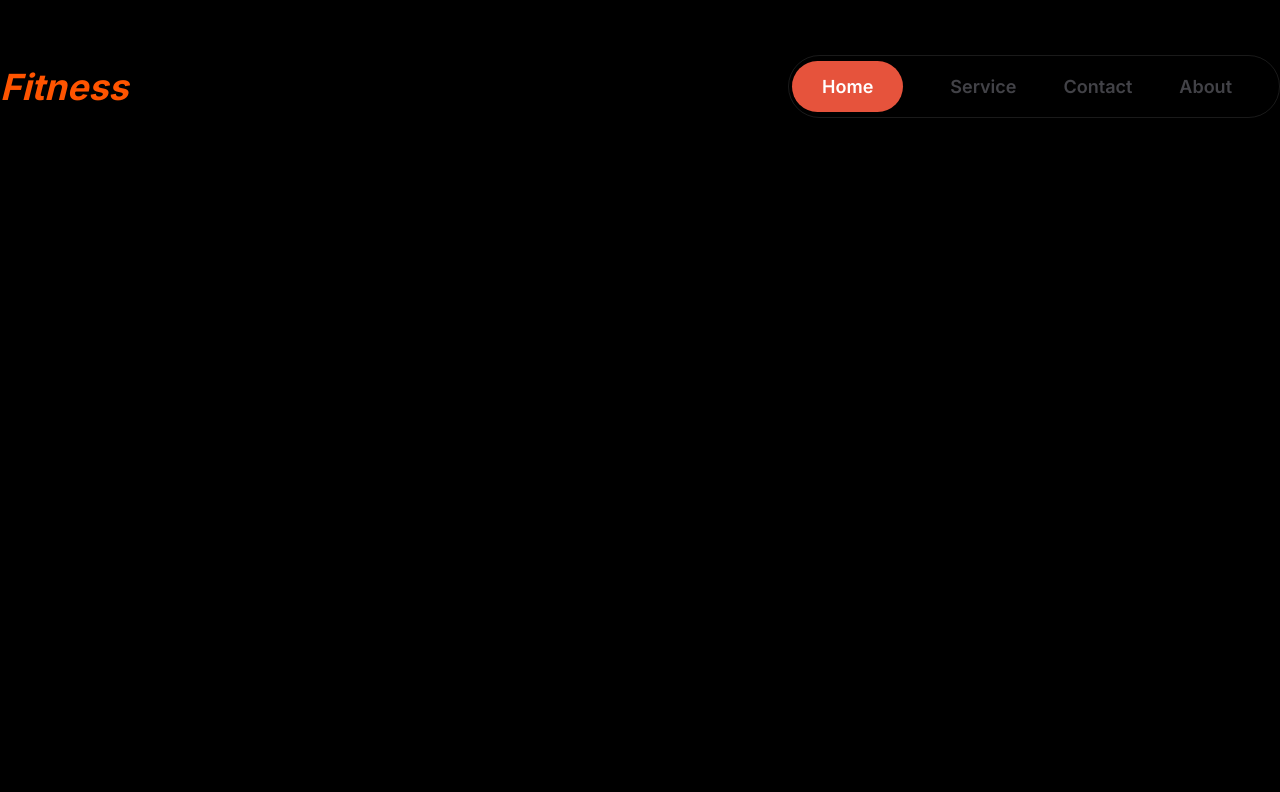
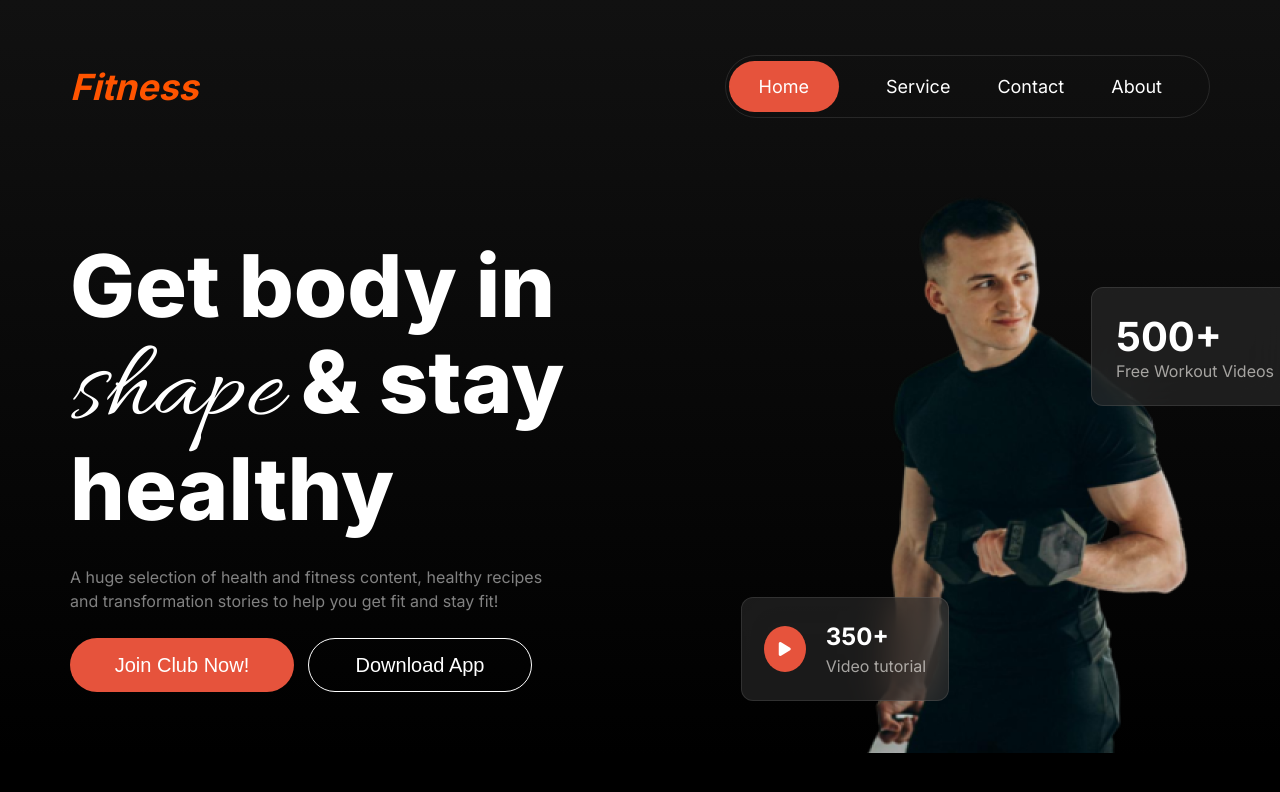
Before and after one commit to shoumik756/versatile-ui-assignment-2, a plain HTML site: page index.html in a window 1280 px wide. Drawn offline with Linux system fonts and the light colour scheme.

Commit message:
banner section added

```diff
--- a/index.html
+++ b/index.html
@@ -1,11 +1,14 @@
 <!DOCTYPE html>
 <html lang="en">
+
 <head>
     <meta charset="UTF-8">
     <meta name="viewport" content="width=device-width, initial-scale=1.0">
     <title>Versatile UI</title>
     <link rel="stylesheet" href="styles/style.css">
+    <script src="https://kit.fontawesome.com/9479917e76.js" crossorigin="anonymous"></script>
 </head>
+
 <body class="inter-font">
     <header>
         <nav class="navbar display-flex">
@@ -21,6 +24,35 @@
                 </ul>
             </div>
         </nav>
+        <div class="banner">
+            <div class="banner-content">
+                <h1>Get body in <br> <span id="shape">shape</span> & stay <br> healthy</h1>
+                <p>A huge selection of health and fitness content, healthy recipes <br> and transformation stories to
+                    help you get fit and stay fit!</p>
+                <div class="banner-btn">
+                    <button class="btn-primary">Join Club Now!</button>
+                    <button class="btn-primary1">Download App</button>
+                </div>
+
+            </div>
+            <div class="banner-img">
+                <img src="images/images 2.png" alt="">
+                <div id="vdo1">
+                    <i id="icon" class="fa-solid fa-play"></i>
+                    <div id="vdo">
+                        <span id="no">350+</span>
+                        <span id="video">Video tutorial</span>
+                    </div>
+                </div>
+                <div id="vdo2">
+                    <div id="vdo3">
+                        <span id="no">500+</span><br>
+                        <span id="video">Free Workout Videos</span>
+                    </div>
+                </div>
+            </div>
+        </div>
+
     </header>
 
     <main>
@@ -31,4 +63,5 @@
 
     </footer>
 </body>
+
 </html>
--- a/styles/style.css
+++ b/styles/style.css
@@ -1,4 +1,5 @@
 @import url('https://fonts.googleapis.com/css2?family=Inter:wght@100..900&display=swap');
+@import url('https://fonts.googleapis.com/css2?family=Allura&family=Great+Vibes&display=swap');
 
 .inter-font {
     font-family: "Inter", sans-serif;
@@ -8,19 +9,30 @@
     font-variation-settings:
         "slnt" 0;
     background-color: black;
+    max-width: 1140px;
+    margin: 0 auto;
+    background-image: linear-gradient(0deg,rgba(119, 119, 119, 0) 0%,
+    rgba(17, 17, 17, 1) 100%);
+
+    background-repeat: no-repeat;
+
 }
 
-
+#shape{
+ font-family: "Allura", cursive;
+ font-size: 7rem;
+ font-weight: 300;
+}
 
 * {
     margin: 0;
     padding: 0;
 }
 
-  main {
+/* main {
     max-width: 1440px;
     margin: 0 auto;
-  }
+  } */
 
 main>section {
     margin-top: 100px;
@@ -35,26 +47,41 @@
     display: flex;
     justify-content: center;
     align-items: center;
-    width: 174px;
-    height: 52px;
-    background-color: rgba(255, 84, 0, 1);
+    width: 224px;
+    height: 54px;
+    background-color: rgba(230, 83, 60, 1);
     color: rgba(255, 255, 255, 1);
     padding: 16px;
     cursor: pointer;
     font-size: 1.25rem;
     font-weight: 500;
     border: none;
-    border-radius: 8px;
+    border-radius: 42px;
+    gap: 8px;
+}
+.btn-primary1 {
+    display: flex;
+    justify-content: center;
+    align-items: center;
+    width: 224px;
+    height: 54px;
+    background-color: rgba(255, 255, 255, 0);
+    color: rgba(255, 255, 255, 1);
+    padding: 16px;
+    cursor: pointer;
+    font-size: 1.25rem;
+    font-weight: 500;
+    border: 1px solid white;
+    border-radius: 42px;
     gap: 8px;
 }
 
 /* nav bar style */
-
 .navbar {
     justify-content: space-between;
     align-items: center;
     padding: 55px 0;
-    max-width: 1440px;
+    /* max-width: 1440px; */
     margin: 0 auto;
 }
 
@@ -66,12 +93,13 @@
 
 .nav-link {
     text-decoration: none;
-    font-weight: 600;
-    color: rgba(66, 66, 71, 1);
+    font-weight: 400;
+    color: rgba(255, 255, 255, 1);
     font-size: 1.125rem;
 
 }
-.nav-border{
+
+.nav-border {
     border: 1px solid rgba(255, 255, 255, 0.1);
     padding: 20px 0;
     padding-left: 3px;
@@ -79,6 +107,7 @@
 
 
 }
+
 .fitness {
     color: rgba(255, 84, 0, 1);
     font-size: 2.25rem;
@@ -86,9 +115,99 @@
     justify-content: center;
     align-items: center;
 }
-  #home{
+
+#home {
     background-color: rgba(230, 83, 60, 1);
     padding: 15px 30px;
     border-radius: 46px;
     color: white;
 }
+/* banner style */
+.banner-content h1{
+    color: white;
+    font-size: 5.4rem;
+    line-height: 6rem;
+    margin-bottom: 28px;
+    font-weight: 800;
+}
+.banner-content p{
+    color: rgba(255, 255, 255, 0.5);
+    font-size: 1rem;
+    line-height: 1.5rem;
+    margin-bottom: 25px;
+}
+.banner-btn{
+    display: flex;
+    gap: 14px;
+}
+.banner{
+    display: flex;
+    justify-content: space-between;
+    align-items: center;
+}
+#vdo1{
+    background-color: rgba(48, 48, 48, 0.54);
+    border: 1px solid rgba(255, 255, 255, 0.1);
+    backdrop-filter: blur(20px);
+    width: 206px;
+    padding:24px 0;
+    border-radius: 12px;
+    margin-top: -160px;
+    margin-left: -120px;
+    display: flex;
+    justify-content: center;
+    align-items: center;
+    gap: 20px;
+    position: absolute;
+}
+#vdo{
+
+    display: flex;
+    justify-content: center;
+    align-items: start;
+    flex-direction: column;
+    /* position: absolute; */
+
+}
+#vdo #no{
+    font-size: 1.5rem;
+    font-weight: 700;
+    color: white;
+    margin-bottom: 5px;
+}
+#vdo #video {
+    font-size: 1rem;
+    color: rgba(239, 237, 232, 0.65);
+}
+#icon{
+    color: white;
+    padding: 15px;
+    border-radius: 100%;
+    background-color: rgba(230, 83, 60, 1);
+}
+#vdo2{
+    background-color: rgba(48, 48, 48, 0.54);
+    border: 1px solid rgba(255, 255, 255, 0.1);
+    backdrop-filter: blur(20px);
+    width: 180px;
+    padding:24px 0;
+    border-radius: 12px;
+    margin-top: -470px;
+    margin-left: 230px;
+    display: flex;
+    justify-content: start;
+    align-items: center;
+    gap: 20px;
+    position: absolute;
+    padding-left: 24px;
+}
+#vdo3 #no{
+    font-size: 2.5rem;
+    font-weight: 700;
+    color: white;
+    margin-bottom: 5px;
+}
+#vdo3 #video {
+    font-size: 1rem;
+    color: rgba(239, 237, 232, 0.65);
+}
```
Lines whose indentation alone changed are shown as unchanged.
